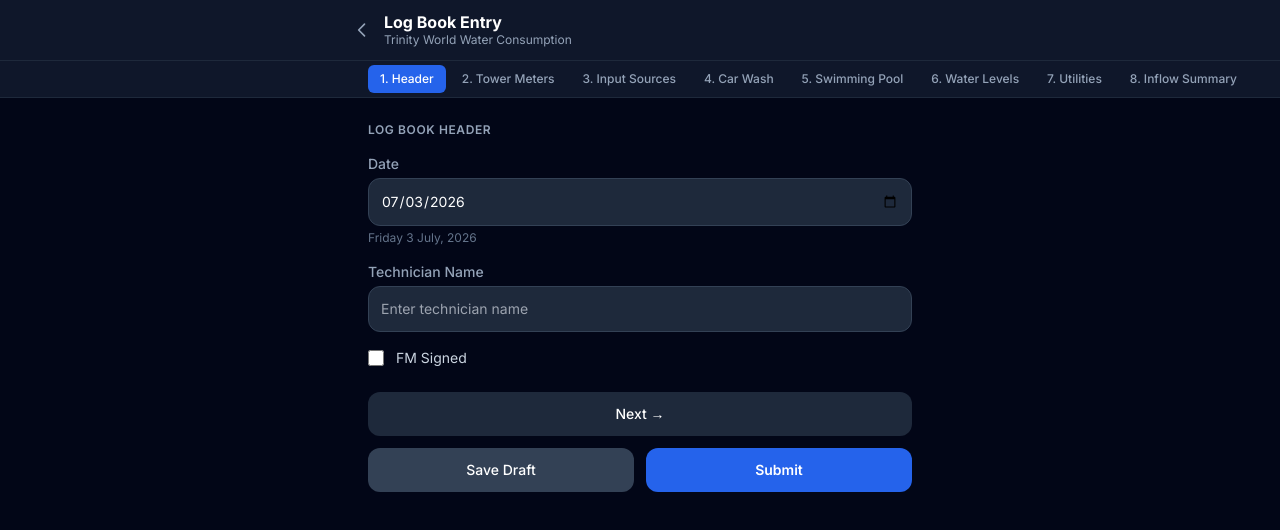
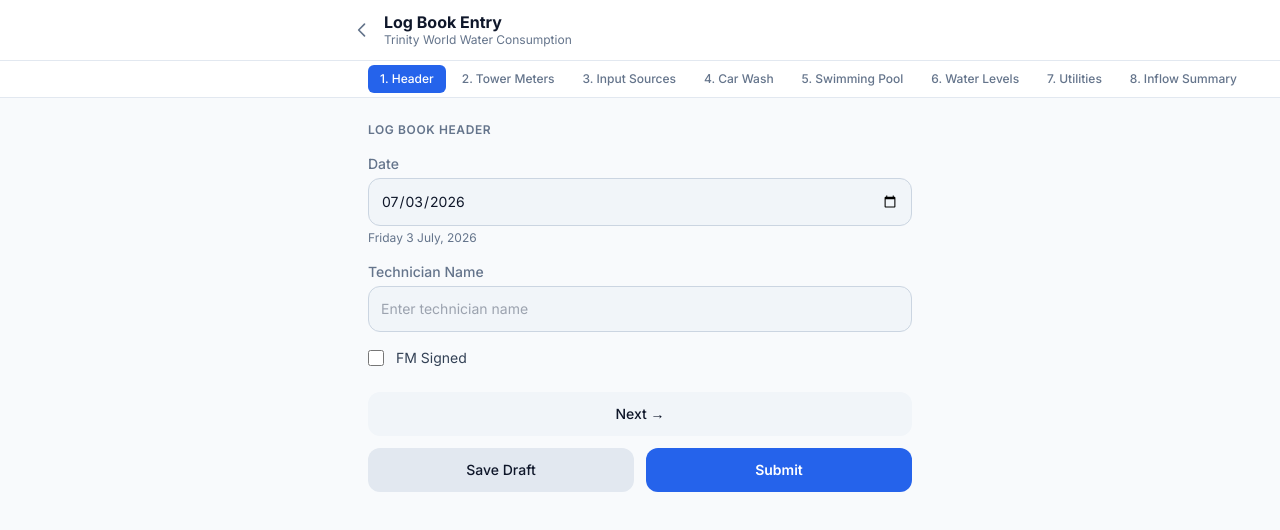
Before and after one commit to jacmani/tw-water-automation, a Next.js app: page /upload/logbook in a window 1280 px wide. Shown: the top 530 px of the page. Built offline with nearby package versions, Linux system fonts and the light colour scheme; a web font is replaced by a local one.

Commit message:
fix: P0-4 /upload/logbook light-mode support — Field component + all section cards/buttons now themed

```diff
--- a/src/app/upload/logbook/page.tsx
+++ b/src/app/upload/logbook/page.tsx
@@ -144,7 +144,7 @@ function Field({ label, value, onChange, computed }: {
 }) {
   return (
     <div>
-      <label className="block text-slate-500 text-xs mb-0.5">{label}</label>
+      <label className="block text-slate-500 dark:text-slate-400 text-xs mb-0.5">{label}</label>
       <input
         type="number"
         inputMode="decimal"
@@ -154,8 +154,8 @@ function Field({ label, value, onChange, computed }: {
         placeholder={computed ? '—' : '0'}
         className={`w-full rounded-lg px-2.5 py-2 text-sm border text-right tabular-nums
           ${computed
-            ? 'bg-slate-800/50 border-slate-700 text-slate-500 cursor-default'
-            : 'bg-slate-800 border-slate-700 text-white focus:border-blue-500 focus:outline-none'
+            ? 'bg-slate-100 dark:bg-slate-800/50 border-slate-300 dark:border-slate-700 text-slate-500 dark:text-slate-400 cursor-default'
+            : 'bg-slate-100 dark:bg-slate-800 border-slate-300 dark:border-slate-700 text-slate-900 dark:text-white focus:border-blue-500 focus:outline-none'
           }`}
       />
     </div>
@@ -164,7 +164,7 @@ function Field({ label, value, onChange, computed }: {
 
 function SectionHeader({ title }: { title: string }) {
   return (
-    <p className="text-slate-400 text-xs font-semibold uppercase tracking-wider mb-4 mt-1">{title}</p>
+    <p className="text-slate-500 dark:text-slate-400 text-xs font-semibold uppercase tracking-wider mb-4 mt-1">{title}</p>
   );
 }
 
@@ -301,21 +301,21 @@ export default function LogbookEntryPage() {
   const isLast = sectionIdx === SECTIONS.length - 1;
 
   return (
-    <main className="min-h-screen bg-slate-950 text-white flex flex-col">
+    <main className="min-h-screen bg-slate-50 dark:bg-slate-950 text-slate-900 dark:text-white flex flex-col">
       {/* Header */}
-      <header className="bg-slate-900 border-b border-slate-800 px-4 py-3 sticky top-0 z-10">
+      <header className="bg-white dark:bg-slate-900 border-b border-slate-200 dark:border-slate-800 px-4 py-3 sticky top-0 z-10">
         <div className="max-w-xl mx-auto flex items-center gap-3">
-          <Link href="/upload" className="text-slate-400 hover:text-white transition-colors shrink-0">
+          <Link href="/upload" className="text-slate-500 dark:text-slate-400 hover:text-slate-900 dark:hover:text-white transition-colors shrink-0">
             <svg className="w-5 h-5" fill="none" viewBox="0 0 24 24" stroke="currentColor">
               <path strokeLinecap="round" strokeLinejoin="round" strokeWidth={2} d="M15 19l-7-7 7-7" />
             </svg>
           </Link>
           <div className="min-w-0 flex-1">
-            <h1 className="text-base font-bold text-white leading-tight truncate">Log Book Entry</h1>
-            <p className="text-slate-400 text-xs">Trinity World Water Consumption</p>
+            <h1 className="text-base font-bold text-slate-900 dark:text-white leading-tight truncate">Log Book Entry</h1>
+            <p className="text-slate-500 dark:text-slate-400 text-xs">Trinity World Water Consumption</p>
           </div>
           {saved && (
-            <span className={`text-xs font-medium px-2 py-1 rounded-full shrink-0 ${saved === 'submitted' ? 'bg-emerald-900 text-emerald-400' : 'bg-slate-800 text-slate-400'}`}>
+            <span className={`text-xs font-medium px-2 py-1 rounded-full shrink-0 ${saved === 'submitted' ? 'bg-emerald-900 text-emerald-400' : 'bg-slate-100 dark:bg-slate-800 text-slate-500 dark:text-slate-400'}`}>
               {saved === 'submitted' ? 'Submitted' : 'Draft saved'}
             </span>
           )}
@@ -323,14 +323,14 @@ export default function LogbookEntryPage() {
       </header>
 
       {/* Section tabs */}
-      <div className="bg-slate-900 border-b border-slate-800 overflow-x-auto scrollbar-hide">
+      <div className="bg-white dark:bg-slate-900 border-b border-slate-200 dark:border-slate-800 overflow-x-auto scrollbar-hide">
         <div className="flex px-4 gap-1 max-w-xl mx-auto py-1">
           {SECTIONS.map((s, i) => (
             <button
               key={s}
               onClick={() => setSection(s)}
               className={`shrink-0 px-3 py-1.5 rounded-md text-xs font-medium transition-colors whitespace-nowrap
-                ${section === s ? 'bg-blue-600 text-white' : 'text-slate-400 hover:text-white'}`}
+                ${section === s ? 'bg-blue-600 text-white' : 'text-slate-500 dark:text-slate-400 hover:text-slate-900 dark:hover:text-white'}`}
             >
               {i + 1}. {s}
             </button>
@@ -345,23 +345,23 @@ export default function LogbookEntryPage() {
           <div className="space-y-4">
             <SectionHeader title="Log Book Header" />
             <div>
-              <label className="block text-slate-400 text-sm font-medium mb-1">Date</label>
+              <label className="block text-slate-500 dark:text-slate-400 text-sm font-medium mb-1">Date</label>
               <input
                 type="date"
                 value={form.log_date}
                 onChange={(e) => setForm((p) => ({ ...p, log_date: e.target.value }))}
-                className="w-full rounded-xl px-3 py-3 bg-slate-800 border border-slate-700 text-white text-sm focus:border-blue-500 focus:outline-none"
+                className="w-full rounded-xl px-3 py-3 bg-slate-100 dark:bg-slate-800 border border-slate-300 dark:border-slate-700 text-slate-900 dark:text-white text-sm focus:border-blue-500 focus:outline-none"
               />
-              <p className="text-slate-500 text-xs mt-1">{form.log_date ? formatDate(form.log_date) : ''}</p>
+              <p className="text-slate-500 dark:text-slate-400 text-xs mt-1">{form.log_date ? formatDate(form.log_date) : ''}</p>
             </div>
             <div>
-              <label className="block text-slate-400 text-sm font-medium mb-1">Technician Name</label>
+              <label className="block text-slate-500 dark:text-slate-400 text-sm font-medium mb-1">Technician Name</label>
               <input
                 type="text"
                 value={form.technician_name}
                 onChange={(e) => setForm((p) => ({ ...p, technician_name: e.target.value }))}
                 placeholder="Enter technician name"
-                className="w-full rounded-xl px-3 py-3 bg-slate-800 border border-slate-700 text-white text-sm focus:border-blue-500 focus:outline-none"
+                className="w-full rounded-xl px-3 py-3 bg-slate-100 dark:bg-slate-800 border border-slate-300 dark:border-slate-700 text-slate-900 dark:text-white text-sm focus:border-blue-500 focus:outline-none"
               />
             </div>
             <label className="flex items-center gap-3 cursor-pointer">
@@ -371,7 +371,7 @@ export default function LogbookEntryPage() {
                 onChange={(e) => setForm((p) => ({ ...p, fm_signed: e.target.checked }))}
                 className="w-4 h-4 rounded accent-blue-600"
               />
-              <span className="text-slate-300 text-sm">FM Signed</span>
+              <span className="text-slate-700 dark:text-slate-300 text-sm">FM Signed</span>
             </label>
           </div>
         )}
@@ -387,9 +387,9 @@ export default function LogbookEntryPage() {
                 const totalCalc = autoCalc(r.today_reading, r.yesterday_reading, '-');
                 const diffCalc = autoCalc(r.consumption_today, r.consumption_yesterday, '-');
                 return (
-                  <div key={key} className="bg-slate-900 border border-slate-800 rounded-xl p-4">
-                    <p className="text-sm font-semibold text-white mb-3">
-                      {tower} <span className="text-slate-400">{mt}</span>
+                  <div key={key} className="bg-white dark:bg-slate-900 border border-slate-200 dark:border-slate-800 rounded-xl p-4">
+                    <p className="text-sm font-semibold text-slate-900 dark:text-white mb-3">
+                      {tower} <span className="text-slate-500 dark:text-slate-400">{mt}</span>
                     </p>
                     <div className="grid grid-cols-2 gap-3">
                       <Field label="Yesterday Reading" value={r.yesterday_reading} onChange={(v) => updateTower(key, 'yesterday_reading', v)} />
@@ -414,8 +414,8 @@ export default function LogbookEntryPage() {
               const r = form.source_readings[src];
               const total = autoSum(r.consumption_yesterday, r.consumption_today);
               return (
-                <div key={src} className="bg-slate-900 border border-slate-800 rounded-xl p-4">
-                  <p className="text-sm font-semibold text-white mb-3">{SOURCE_LABELS[src]}</p>
+                <div key={src} className="bg-white dark:bg-slate-900 border border-slate-200 dark:border-slate-800 rounded-xl p-4">
+                  <p className="text-sm font-semibold text-slate-900 dark:text-white mb-3">{SOURCE_LABELS[src]}</p>
                   <div className="grid grid-cols-2 gap-3">
                     <Field label="Yesterday Reading" value={r.yesterday_reading} onChange={(v) => updateSource(src, 'yesterday_reading', v)} />
                     <Field label="Today Reading" value={r.today_reading} onChange={(v) => updateSource(src, 'today_reading', v)} />
@@ -438,8 +438,8 @@ export default function LogbookEntryPage() {
               const r = form.amenity_readings[key];
               const cons = autoCalc(r.today, r.yesterday, '-');
               return (
-                <div key={key} className="bg-slate-900 border border-slate-800 rounded-xl p-4">
-                  <p className="text-sm font-semibold text-white mb-3">{LOC_LABELS[loc]}</p>
+                <div key={key} className="bg-white dark:bg-slate-900 border border-slate-200 dark:border-slate-800 rounded-xl p-4">
+                  <p className="text-sm font-semibold text-slate-900 dark:text-white mb-3">{LOC_LABELS[loc]}</p>
                   <div className="grid grid-cols-2 gap-3">
                     <Field label="Yesterday" value={r.yesterday} onChange={(v) => updateAmenity(key, 'yesterday', v)} />
                     <Field label="Today" value={r.today} onChange={(v) => updateAmenity(key, 'today', v)} />
@@ -461,8 +461,8 @@ export default function LogbookEntryPage() {
               const r = form.amenity_readings[key];
               const cons = autoCalc(r.today, r.yesterday, '-');
               return (
-                <div key={key} className="bg-slate-900 border border-slate-800 rounded-xl p-4">
-                  <p className="text-sm font-semibold text-white mb-3">{LOC_LABELS[loc]}</p>
+                <div key={key} className="bg-white dark:bg-slate-900 border border-slate-200 dark:border-slate-800 rounded-xl p-4">
+                  <p className="text-sm font-semibold text-slate-900 dark:text-white mb-3">{LOC_LABELS[loc]}</p>
                   <div className="grid grid-cols-2 gap-3">
                     <Field label="Yesterday" value={r.yesterday} onChange={(v) => updateAmenity(key, 'yesterday', v)} />
                     <Field label="Today" value={r.today} onChange={(v) => updateAmenity(key, 'today', v)} />
@@ -482,8 +482,8 @@ export default function LogbookEntryPage() {
             {WATER_LEVEL_SLOTS.map((slot) => {
               const r = form.water_levels[slot];
               return (
-                <div key={slot} className="bg-slate-900 border border-slate-800 rounded-xl p-4">
-                  <p className="text-sm font-semibold text-white mb-3">{SLOT_LABELS[slot]}</p>
+                <div key={slot} className="bg-white dark:bg-slate-900 border border-slate-200 dark:border-slate-800 rounded-xl p-4">
+                  <p className="text-sm font-semibold text-slate-900 dark:text-white mb-3">{SLOT_LABELS[slot]}</p>
                   <div className="grid grid-cols-2 gap-3">
                     <Field label="Jupiter DO %" value={r.jupiter_do} onChange={(v) => updateLevel(slot, 'jupiter_do', v)} />
                     <Field label="Jupiter DR %" value={r.jupiter_dr} onChange={(v) => updateLevel(slot, 'jupiter_dr', v)} />
@@ -506,15 +506,15 @@ export default function LogbookEntryPage() {
         {section === 'Utilities' && (
           <div className="space-y-5">
             <SectionHeader title="Utility Meter Readings" />
-            <div className="bg-slate-900 border border-slate-800 rounded-xl p-4">
-              <p className="text-sm font-semibold text-white mb-3">Party Hall</p>
+            <div className="bg-white dark:bg-slate-900 border border-slate-200 dark:border-slate-800 rounded-xl p-4">
+              <p className="text-sm font-semibold text-slate-900 dark:text-white mb-3">Party Hall</p>
               <div className="grid grid-cols-2 gap-3">
                 <Field label="P. Hall Meter 1" value={form.utility_meters.p_hall_meter_1} onChange={(v) => updateUtil('p_hall_meter_1', v)} />
                 <Field label="P. Hall Meter 2" value={form.utility_meters.p_hall_meter_2} onChange={(v) => updateUtil('p_hall_meter_2', v)} />
               </div>
             </div>
-            <div className="bg-slate-900 border border-slate-800 rounded-xl p-4">
-              <p className="text-sm font-semibold text-white mb-3">WTP / UF</p>
+            <div className="bg-white dark:bg-slate-900 border border-slate-200 dark:border-slate-800 rounded-xl p-4">
+              <p className="text-sm font-semibold text-slate-900 dark:text-white mb-3">WTP / UF</p>
               <div className="grid grid-cols-2 gap-3">
                 <Field label="WTP 1" value={form.utility_meters.wtp_1} onChange={(v) => updateUtil('wtp_1', v)} />
                 <Field label="WTP 2" value={form.utility_meters.wtp_2} onChange={(v) => updateUtil('wtp_2', v)} />
@@ -522,8 +522,8 @@ export default function LogbookEntryPage() {
                 <Field label="Total Tankers" value={form.utility_meters.total_tankers} onChange={(v) => updateUtil('total_tankers', v)} />
               </div>
             </div>
-            <div className="bg-slate-900 border border-slate-800 rounded-xl p-4">
-              <p className="text-sm font-semibold text-white mb-3">Consumption</p>
+            <div className="bg-white dark:bg-slate-900 border border-slate-200 dark:border-slate-800 rounded-xl p-4">
+              <p className="text-sm font-semibold text-slate-900 dark:text-white mb-3">Consumption</p>
               <div className="grid grid-cols-2 gap-3">
                 <Field label="Consumption Yesterday" value={form.utility_meters.consumption_yesterday} onChange={(v) => updateUtil('consumption_yesterday', v)} />
                 <Field label="Consumption Today" value={form.utility_meters.consumption_today} onChange={(v) => updateUtil('consumption_today', v)} />
@@ -537,8 +537,8 @@ export default function LogbookEntryPage() {
         {section === 'Inflow Summary' && (
           <div className="space-y-5">
             <SectionHeader title="Daily Inflow Summary" />
-            <div className="bg-slate-900 border border-slate-800 rounded-xl p-4">
-              <p className="text-sm font-semibold text-white mb-3">Today&apos;s Inflow</p>
+            <div className="bg-white dark:bg-slate-900 border border-slate-200 dark:border-slate-800 rounded-xl p-4">
+              <p className="text-sm font-semibold text-slate-900 dark:text-white mb-3">Today&apos;s Inflow</p>
               {(() => {
                 const inf = form.inflow_summary;
                 const total_collection = autoSum(inf.water_inflow, inf.well_inflow, inf.tanker_inflow);
@@ -556,8 +556,8 @@ export default function LogbookEntryPage() {
                 );
               })()}
             </div>
-            <div className="bg-slate-900 border border-slate-800 rounded-xl p-4">
-              <p className="text-sm font-semibold text-white mb-3">Cumulative</p>
+            <div className="bg-white dark:bg-slate-900 border border-slate-200 dark:border-slate-800 rounded-xl p-4">
+              <p className="text-sm font-semibold text-slate-900 dark:text-white mb-3">Cumulative</p>
               {(() => {
                 const inf = form.inflow_summary;
                 const cumTotal = autoSum(inf.cumulative_water, inf.cumulative_well, inf.cumulative_tanker);
@@ -580,8 +580,8 @@ export default function LogbookEntryPage() {
 
         {/* Error */}
         {error && (
-          <div className="mt-4 bg-red-900/30 border border-red-700 rounded-xl p-3">
-            <p className="text-red-400 text-sm">{error}</p>
+          <div className="mt-4 bg-red-100 dark:bg-red-900/30 border border-red-300 dark:border-red-700 rounded-xl p-3">
+            <p className="text-red-600 dark:text-red-400 text-sm">{error}</p>
           </div>
         )}
 
@@ -591,7 +591,7 @@ export default function LogbookEntryPage() {
             {!isFirst && (
               <button
                 onClick={() => setSection(SECTIONS[sectionIdx - 1])}
-                className="flex-1 bg-slate-800 hover:bg-slate-700 text-white py-3 rounded-xl font-medium text-sm transition-colors"
+                className="flex-1 bg-slate-100 dark:bg-slate-800 hover:bg-slate-200 dark:hover:bg-slate-700 text-slate-900 dark:text-white py-3 rounded-xl font-medium text-sm transition-colors"
               >
                 ← Prev
               </button>
@@ -599,7 +599,7 @@ export default function LogbookEntryPage() {
             {!isLast && (
               <button
                 onClick={() => setSection(SECTIONS[sectionIdx + 1])}
-                className="flex-1 bg-slate-800 hover:bg-slate-700 text-white py-3 rounded-xl font-medium text-sm transition-colors"
+                className="flex-1 bg-slate-100 dark:bg-slate-800 hover:bg-slate-200 dark:hover:bg-slate-700 text-slate-900 dark:text-white py-3 rounded-xl font-medium text-sm transition-colors"
               >
                 Next →
               </button>
@@ -609,7 +609,7 @@ export default function LogbookEntryPage() {
             <button
               onClick={() => save(false)}
               disabled={saving}
-              className="flex-1 bg-slate-700 hover:bg-slate-600 disabled:opacity-50 text-white py-3 rounded-xl font-medium text-sm transition-colors"
+              className="flex-1 bg-slate-200 dark:bg-slate-700 hover:bg-slate-300 dark:hover:bg-slate-600 disabled:opacity-50 text-slate-900 dark:text-white py-3 rounded-xl font-medium text-sm transition-colors"
             >
               {saving ? 'Saving…' : 'Save Draft'}
             </button>
@@ -624,7 +624,7 @@ export default function LogbookEntryPage() {
           {saved && (
             <Link
               href={`/logbook?date=${form.log_date}`}
-              className="block text-center text-blue-400 hover:text-blue-300 text-sm transition-colors py-1"
+              className="block text-center text-blue-600 dark:text-blue-400 hover:text-blue-500 dark:hover:text-blue-300 text-sm transition-colors py-1"
             >
               View log entry →
             </Link>
```
